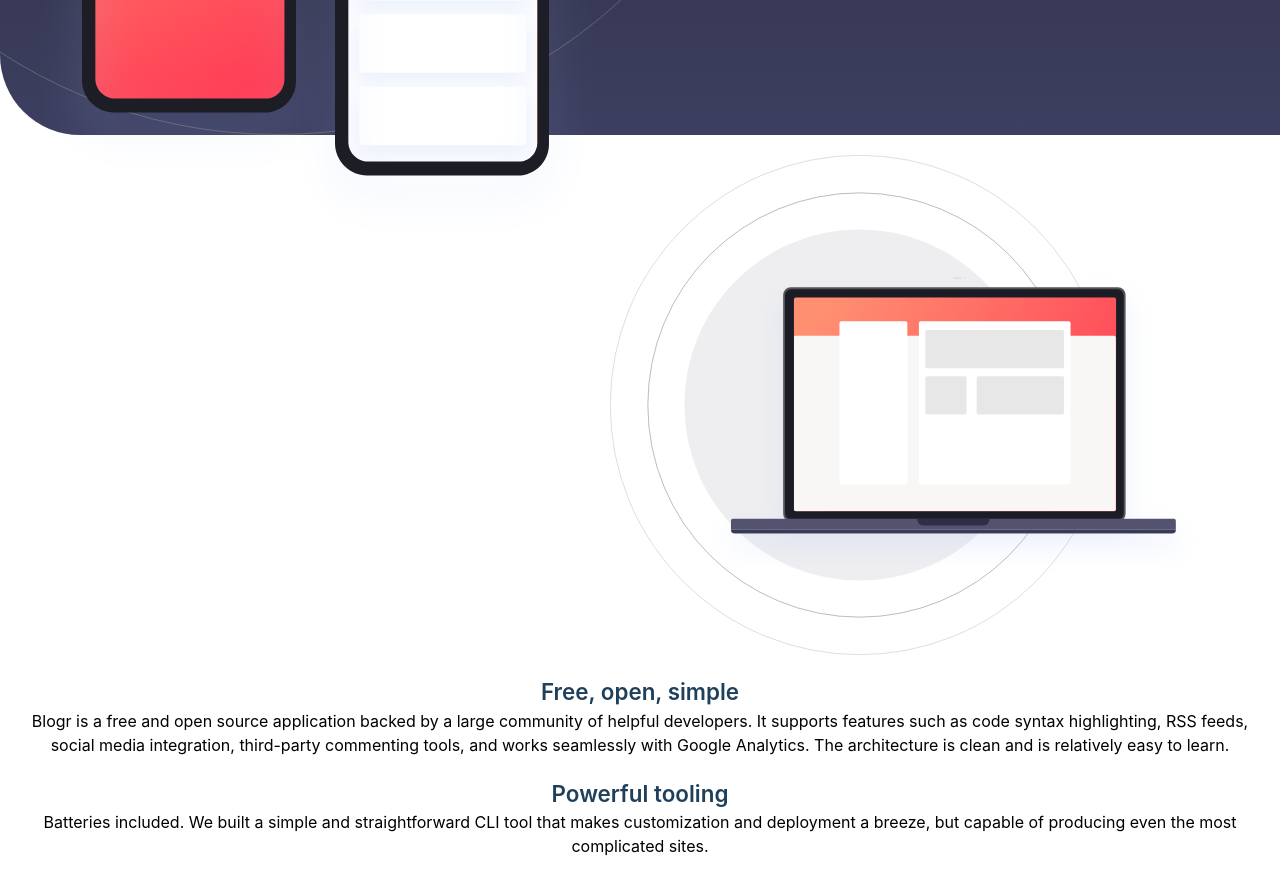
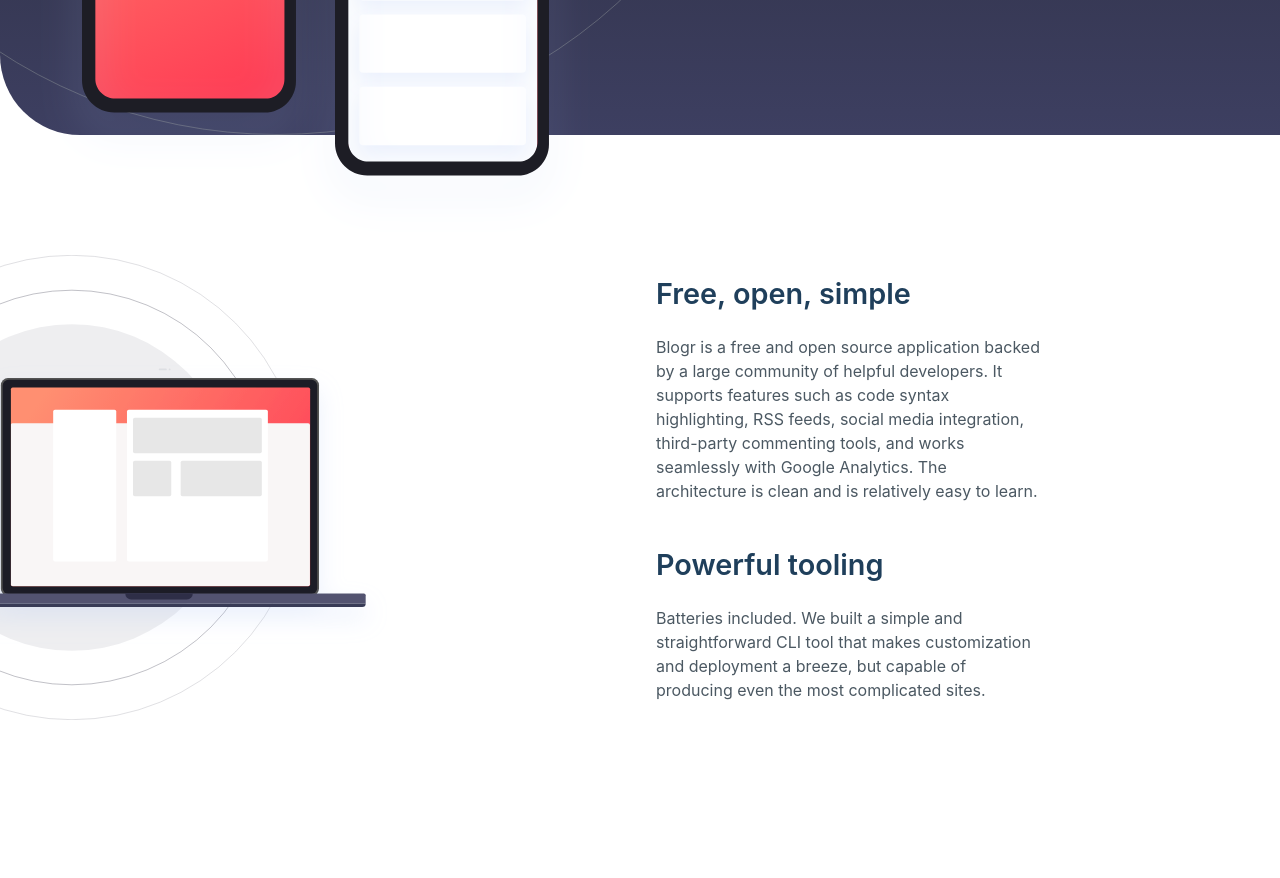
Before and after one commit to 7savv7/frontendmentor, a React (Vite) app in the folder junior/blogr-landing-page/: page / in a window 1280 px wide. Shown: the part 1640-2518 px from the top of the page. After the commit the page ends 2480 px from the top, so only its background shows below. Built offline with nearby package versions, Linux system fonts and the light colour scheme.

Commit message:
[blogr-landing-page]: Make Laptop component responsive

```diff
--- a/junior/blogr-landing-page/src/components/Laptop.tsx
+++ b/junior/blogr-landing-page/src/components/Laptop.tsx
@@ -1,7 +1,7 @@
 function Laptop() {
   return (
-    <div className="flex flex-col items-center gap-5 text-center p-5">
-      <picture className="lg:w-1/2 lg:relative lg:-right-70">
+    <div className="flex flex-col items-center gap-10 text-center p-10 lg:flex-row lg:py-30">
+      <picture className="lg:w-1/2 lg:relative lg:right-50">
         <source
           media="(min-width: 1024px)"
           srcSet="/images/illustration-laptop-desktop.svg"
@@ -9,10 +9,10 @@ function Laptop() {
         <img src="/images/illustration-laptop-mobile.svg" alt="laptop" />
       </picture>
 
-      <div className="flex flex-col items-center gap-5">
+      <div className="flex flex-col items-center gap-10 lg:text-left lg:w-1/2 lg:pr-50">
         <div>
-          <h2 className="text-[1.4em] font-[600] text-blue900">Free, open, simple</h2>
-          <p>
+          <h2 className="text-[1.4em] font-[600] text-blue900 lg:text-[1.8em]">Free, open, simple</h2>
+          <p className="text-gray600 mt-5">
             Blogr is a free and open source application backed by a large
             community of helpful developers. It supports features such as code
             syntax highlighting, RSS feeds, social media integration,
@@ -23,8 +23,8 @@ function Laptop() {
         </div>
 
         <div>
-          <h2 className="text-[1.4em] font-[600] text-blue900">Powerful tooling</h2>
-          <p>
+          <h2 className="text-[1.4em] font-[600] text-blue900 lg:text-[1.8em]">Powerful tooling</h2>
+          <p className="text-gray600 mt-5">
             Batteries included. We built a simple and straightforward CLI tool
             that makes customization and deployment a breeze, but capable of
             producing even the most complicated sites.
```
